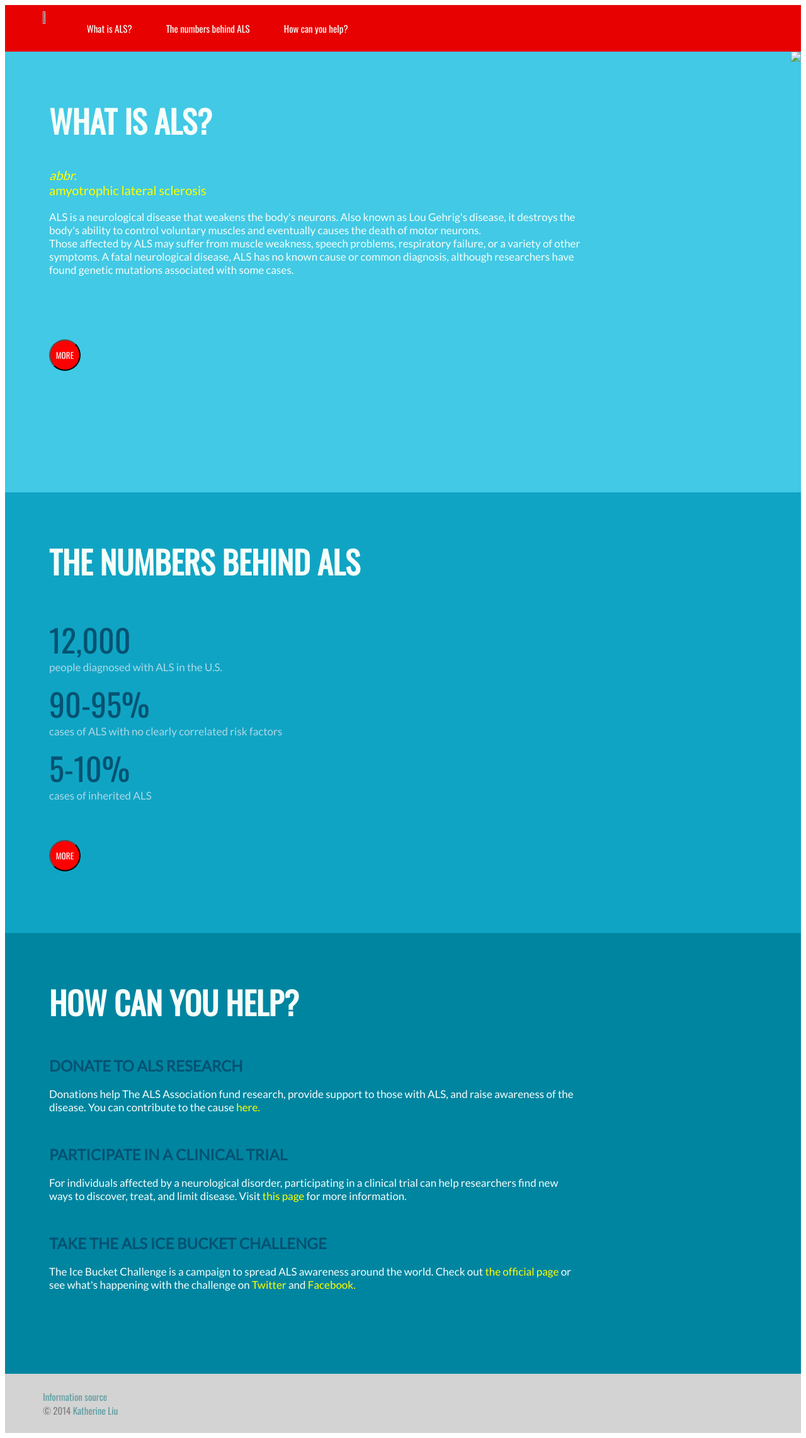
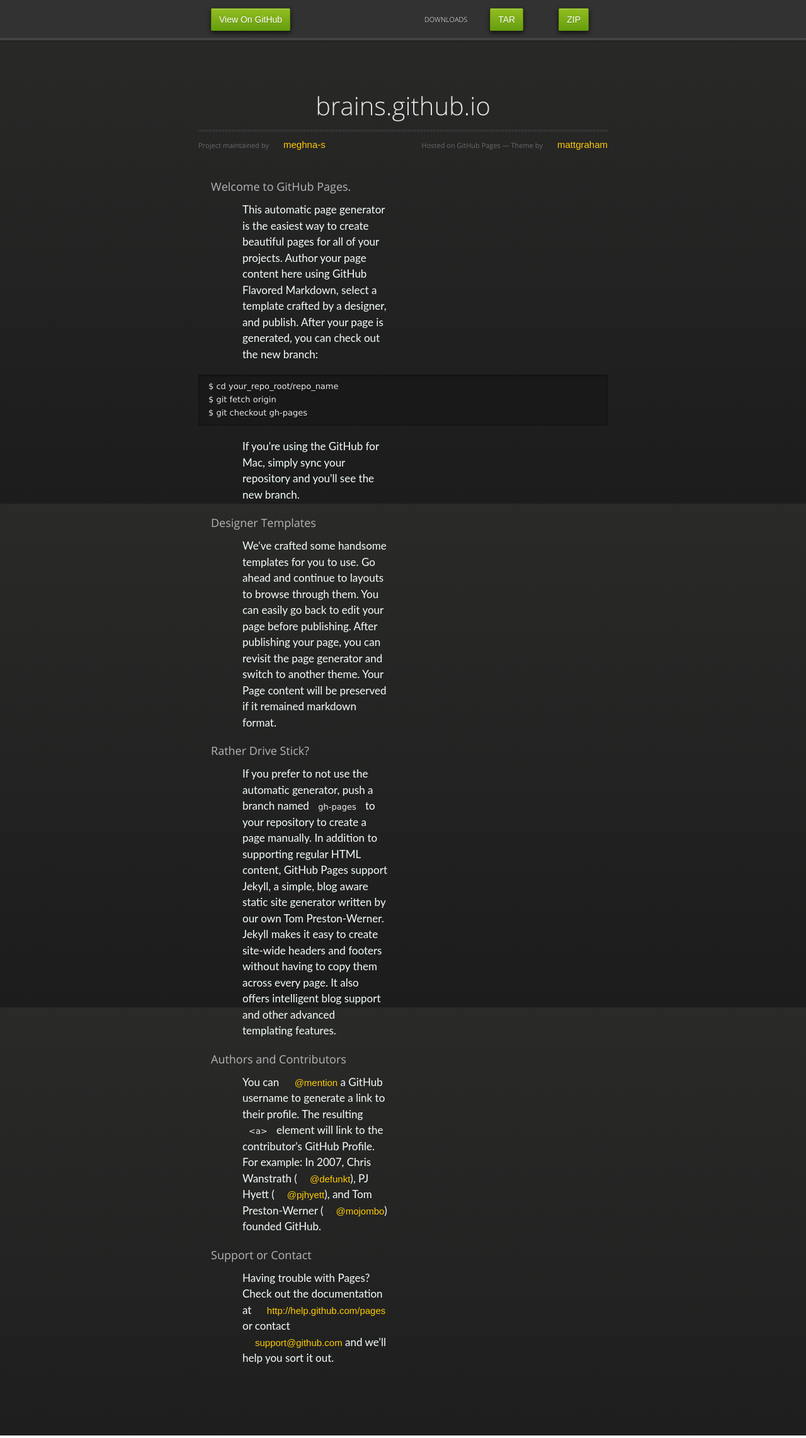
Before and after one commit to meghna-s/brains, a plain HTML site: page index.html in a window 1280 px wide. Shown: the whole page at 63% size. Drawn offline with nearby package versions, Linux system fonts and the light colour scheme; some packages are replaced by stand-ins of ours; files that its build step writes are made by us from their sources; a script that the page names is missing; a web font is replaced by a local one.

Commit message:
Update index.html

```diff
--- a/index.html
+++ b/index.html
@@ -1,118 +1,79 @@
+<!doctype html>
+<html>
+  <head>
+    <meta charset="utf-8">
+    <meta http-equiv="X-UA-Compatible" content="chrome=1">
+    <title>brains.github.io by meghna-s</title>
+    <link rel="stylesheet" type="text/css" href="main.css">
+    <link rel="stylesheet" href="stylesheets/styles.css">
+    <link rel="stylesheet" href="stylesheets/pygment_trac.css">
+    <script src="https://ajax.googleapis.com/ajax/libs/jquery/1.7.1/jquery.min.js"></script>
+    <script src="javascripts/respond.js"></script>
+    <!--[if lt IE 9]>
+      <script src="//html5shiv.googlecode.com/svn/trunk/html5.js"></script>
+    <![endif]-->
+    <!--[if lt IE 8]>
+    <link rel="stylesheet" href="stylesheets/ie.css">
+    <![endif]-->
+    <meta name="viewport" content="width=device-width, initial-scale=1, user-scalable=no">
 
-<!DOCTYPE html>
+  </head>
+  <body>
+      <div id="header">
+        <nav>
+          <li class="fork"><a href="https://github.com/meghna-s/brains.github.io">View On GitHub</a></li>
+          <li class="downloads"><a href="https://github.com/meghna-s/brains.github.io/zipball/master">ZIP</a></li>
+          <li class="downloads"><a href="https://github.com/meghna-s/brains.github.io/tarball/master">TAR</a></li>
+          <li class="title">DOWNLOADS</li>
+        </nav>
+      </div><!-- end header -->
 
-<html>
-	<head>
-		<title>ALS</title>
-		<link rel="stylesheet" type="text/css" href="main.css">
-		<link rel="stylesheet" href="path/to/font-awesome/css/font-awesome.min.css">
-		<link href='http://fonts.googleapis.com/css?family=Oswald' rel='stylesheet' type='text/css'>
-		<link href='http://fonts.googleapis.com/css?family=Lato' rel='stylesheet' type='text/css'>
-		<link href='http://fonts.googleapis.com/css?family=Droid+Serif' rel='stylesheet' type='text/css'>
-	</head>
+    <div class="wrapper">
 
-	<body>
-		<div id="nav">
-			<img src="icon.png" id="icon">
-     		<ul>
-	         <li><a href="#what" class="smoothScroll">What is ALS?</a></li>
-	         <li><a href="#numbers" class="smoothScroll">The numbers behind ALS</a></li>
-	         <li><a href="#help" class="smoothScroll">How can you help?</a></li>
-     		</ul>
-		</div>
+      <section>
+        <div id="title">
+          <h1>brains.github.io</h1>
+          <p></p>
+          <hr>
+          <span class="credits left">Project maintained by <a href="https://github.com/meghna-s">meghna-s</a></span>
+          <span class="credits right">Hosted on GitHub Pages &mdash; Theme by <a href="https://twitter.com/michigangraham">mattgraham</a></span>
+        </div>
 
-		<img src="bucket.png" id="bucket">
+        <h3>
+<a name="welcome-to-github-pages" class="anchor" href="#welcome-to-github-pages"><span class="octicon octicon-link"></span></a>Welcome to GitHub Pages.</h3>
 
-		<div id="page1">
-			<a id="what"></a>
-			<h1>WHAT IS ALS?</h1>
-			<br>
-			<p id="definition"><i>abbr.</i> <br> amyotrophic lateral sclerosis</p>
-			<p>ALS is a neurological disease that weakens the body's neurons. Also known as Lou Gehrig's disease, it destroys the body's ability to control voluntary muscles and eventually causes the death of motor neurons.<br>Those affected by ALS may suffer from muscle weakness, speech problems, respiratory failure, or a variety of other symptoms. A fatal neurological disease, ALS has no known cause or common diagnosis, although researchers have found genetic mutations associated with some cases.<p>
-			<div class="button-container"><a href="#numbers"><button>MORE</button></a></div>
-		</div>
+<p>This automatic page generator is the easiest way to create beautiful pages for all of your projects. Author your page content here using GitHub Flavored Markdown, select a template crafted by a designer, and publish. After your page is generated, you can check out the new branch:</p>
 
-		<div id="page2">
-			<a id="numbers"></a>
-			<h1>THE NUMBERS BEHIND ALS</h1>
-			<p class="stat-number">12,000</p>
-			<p class="stat-text">people diagnosed with ALS in the U.S.</p>
-			<p class="stat-number">90-95%</p>
-			<p class="stat-text">cases of ALS with no clearly correlated risk factors</p>
-			<p class="stat-number">5-10%</p>
-			<p class="stat-text">cases of inherited ALS</p>
-			<div class="button-container"><a href="#help"><button>MORE</button></a></div>
-		</div>
+<pre><code>$ cd your_repo_root/repo_name
+$ git fetch origin
+$ git checkout gh-pages
+</code></pre>
 
-		<div id="page3">
-			<a id="help"></a>
-			<h1>HOW CAN YOU HELP?</h1>
-			<h2>DONATE TO ALS RESEARCH</h2>
-			<p>Donations help The ALS Association fund research, provide support to those with ALS, and raise awareness of the disease. You can contribute to the cause <a href="https://secure2.convio.net/alsa/site/Donation2;jsessionid=28CFFD88979F18AF7F09CF78E8A781E6.app296b?df_id=27420&27420.donation=form1" target="_blank" class="in-text-link">here.</a></p>
-			<h2>PARTICIPATE IN A CLINICAL TRIAL</h2>
-			<p>For individuals affected by a neurological disorder, participating in a clinical trial can help researchers find new ways to discover, treat, and limit disease. Visit<a href="http://www.nih.gov/health/clinicaltrials" target="_blank" class="in-text-link"> this page </a>for more information.</p>
-			<h2>TAKE THE ALS ICE BUCKET CHALLENGE</h2>
-			<p>The Ice Bucket Challenge is a campaign to spread ALS awareness around the world. Check out <a href="http://www.alsa.org/fight-als/ice-bucket-challenge.html" target="_blank" class="in-text-link">the official page</a> or see what's happening with the challenge on <a href="http://www.alsa.org/fight-als/ice-bucket-challenge-twitter.html" target="_blank" class="in-text-link">Twitter</a> and <a href="https://www.facebook.com/hashtag/icebucketchallenge" target="_blank" class="in-text-link">Facebook.</a></p>
-		</div>
+<p>If you're using the GitHub for Mac, simply sync your repository and you'll see the new branch.</p>
 
-		<div class="footer">
-			<p class="footer"><a href="http://www.ninds.nih.gov/disorders/amyotrophiclateralsclerosis/detail_ALS.htm" target="_blank" class="footer-link">Information source</a><br>&copy; 2014 <a href="http://www.katherineliu.me" target="_blank" class="footer-link">Katherine Liu</a></p>
-		</div>
+<h3>
+<a name="designer-templates" class="anchor" href="#designer-templates"><span class="octicon octicon-link"></span></a>Designer Templates</h3>
 
-		<script type="text/javascript" src="http://ajax.googleapis.com/ajax/libs/jquery/1.7.1/jquery.min.js"></script>
-		<script type="text/javascript" src="javascript/smoothscroll.js"></script>
+<p>We've crafted some handsome templates for you to use. Go ahead and continue to layouts to browse through them. You can easily go back to edit your page before publishing. After publishing your page, you can revisit the page generator and switch to another theme. Your Page content will be preserved if it remained markdown format.</p>
 
-	</body>
+<h3>
+<a name="rather-drive-stick" class="anchor" href="#rather-drive-stick"><span class="octicon octicon-link"></span></a>Rather Drive Stick?</h3>
 
-	<script type="text/javascript" src="//ajax.googleapis.com/ajax/libs/jquery/1.8.0/jquery.min.js"></script>
-	<script type="text/javascript">
-		$(document).ready(function(){
-			$(".contactLink").click(function(){
-				if ($("#contactForm").is(":hidden")){
-					$("#contactForm").slideDown("slow");
-				}
-				else{
-					$("#contactForm").slideUp("slow");
-				}
-			});
-		});
-		function closeForm(){
-			$("#messageSent").show("slow");
-			setTimeout('$("#messageSent").hide();$("#contactForm").slideUp("slow")', 2000);
-		}
+<p>If you prefer to not use the automatic generator, push a branch named <code>gh-pages</code> to your repository to create a page manually. In addition to supporting regular HTML content, GitHub Pages support Jekyll, a simple, blog aware static site generator written by our own Tom Preston-Werner. Jekyll makes it easy to create site-wide headers and footers without having to copy them across every page. It also offers intelligent blog support and other advanced templating features.</p>
 
-		$(document).ready(function() {
-			function filterPath(string) {
-				return string
-				.replace(/^\//,'')
-				.replace(/(index|default).[a-zA-Z]{3,4}$/,'')
-				.replace(/\/$/,'');
-			}
-			$('a[href*=#]').each(function() {
-				if ( filterPath(location.pathname) == filterPath(this.pathname)
-					&& location.hostname == this.hostname
-					&& this.hash.replace(/#/,'') ) {
-					var $targetId = $(this.hash), $targetAnchor = $('[name=' + this.hash.slice(1) +']');
-				var $target = $targetId.length ? $targetId : $targetAnchor.length ? $targetAnchor : false;
-				if ($target) {
-					var targetOffset = $target.offset().top;
-					$(this).click(function() {
-						$('html, body').animate({scrollTop: targetOffset}, 1000);
-						var d = document.createElement("div");
-						d.style.height = "101%";
-						d.style.overflow = "hidden";
-						document.body.appendChild(d);
-						window.scrollTo(0,scrollToM);
-						setTimeout(function() {
-							d.parentNode.removeChild(d);
-						}, 10);
-						return false;
-					});
-				}
-			}
-		});
-		});
-	/*! Smooth Scroll - v1.4.5 - 2012-07-22
-	* Copyright (c) 2012 Karl Swedberg; Licensed MIT, GPL */
-	</script>
+<h3>
+<a name="authors-and-contributors" class="anchor" href="#authors-and-contributors"><span class="octicon octicon-link"></span></a>Authors and Contributors</h3>
+
+<p>You can <a href="https://github.com/blog/821" class="user-mention">@mention</a> a GitHub username to generate a link to their profile. The resulting <code>&lt;a&gt;</code> element will link to the contributor's GitHub Profile. For example: In 2007, Chris Wanstrath (<a href="https://github.com/defunkt" class="user-mention">@defunkt</a>), PJ Hyett (<a href="https://github.com/pjhyett" class="user-mention">@pjhyett</a>), and Tom Preston-Werner (<a href="https://github.com/mojombo" class="user-mention">@mojombo</a>) founded GitHub.</p>
+
+<h3>
+<a name="support-or-contact" class="anchor" href="#support-or-contact"><span class="octicon octicon-link"></span></a>Support or Contact</h3>
+
+<p>Having trouble with Pages? Check out the documentation at <a href="http://help.github.com/pages">http://help.github.com/pages</a> or contact <a href="mailto:support@github.com">support@github.com</a> and we’ll help you sort it out.</p>
+      </section>
+
+    </div>
+    <!--[if !IE]><script>fixScale(document);</script><![endif]-->
+
+  </body>
 </html>
```
